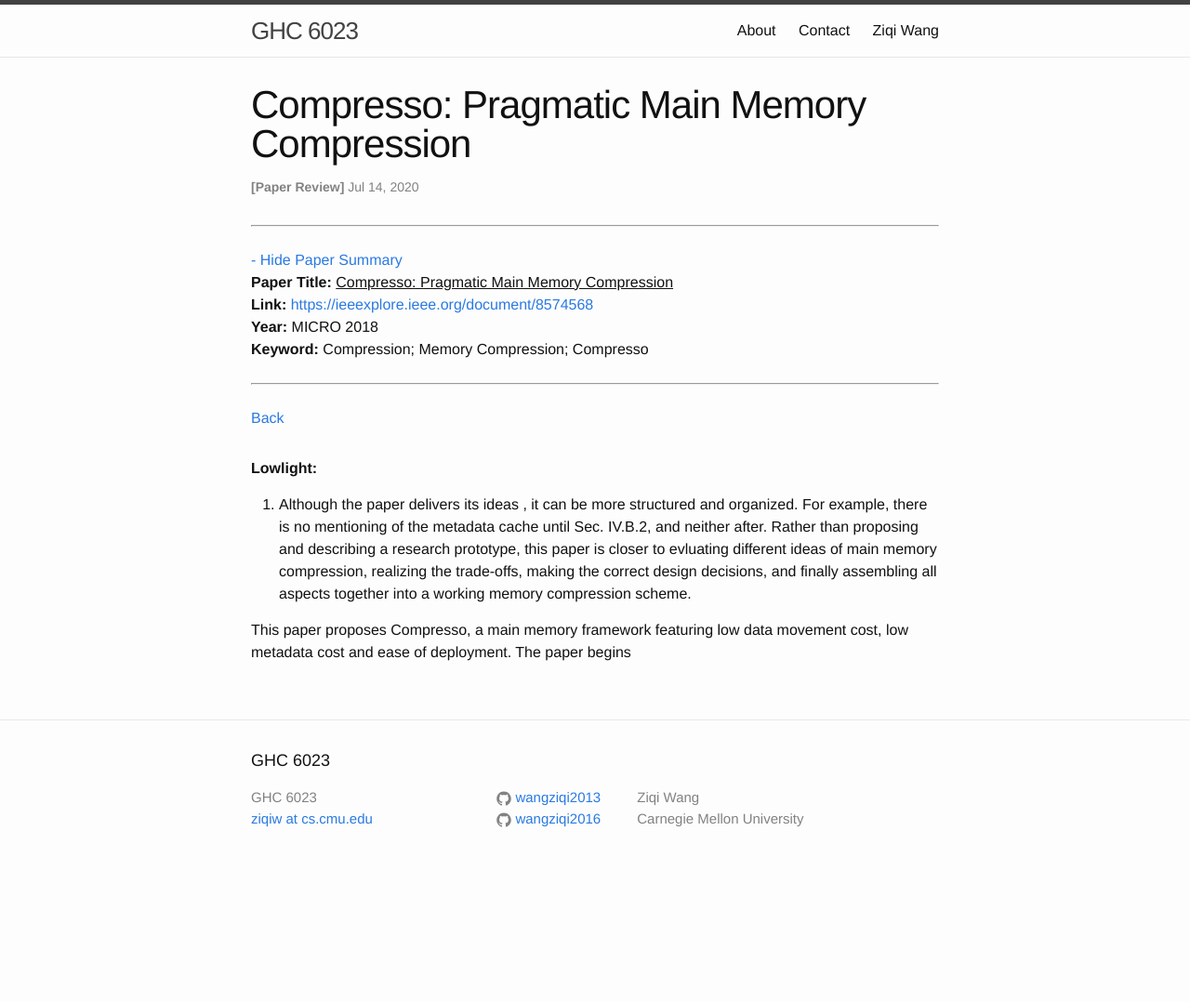
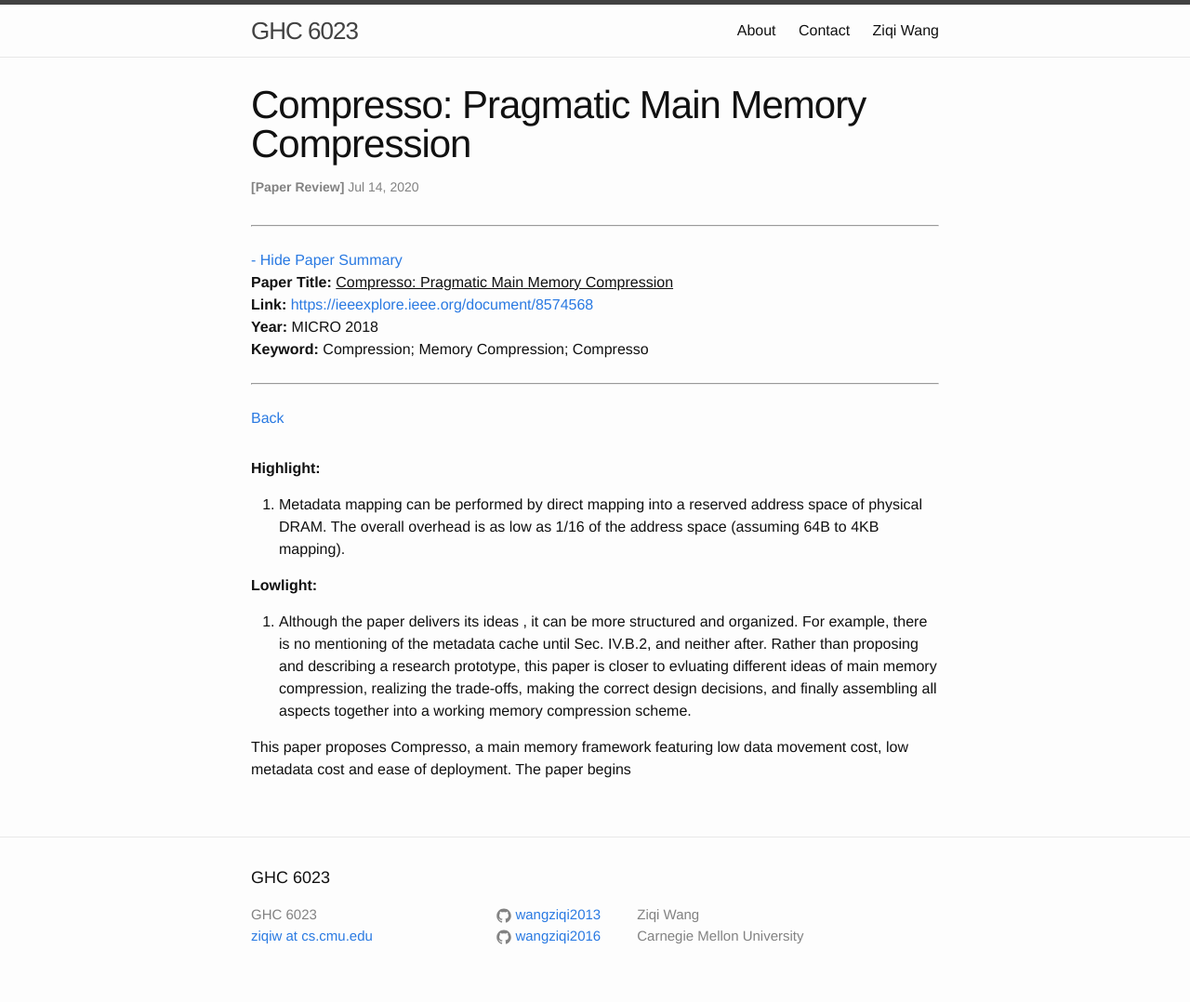
Before and after one commit to wangziqi2013/wangziqi2013.github.io, a Jekyll site: the page built from _posts/2020-07-13-compresso.markdown, in a window 1280 px wide. Shown: the whole page at 93% size. Built offline with Jekyll 4.4.1, drawn with Linux system fonts in a browser that asks for light colours; before the commit the page ends 952 px from its top, so only the background shows below that.

Commit message:
Adding highlight

```diff
--- a/_posts/2020-07-13-compresso.markdown
+++ b/_posts/2020-07-13-compresso.markdown
@@ -13,6 +13,11 @@ htm_cr:
 version_mgmt:
 ---
 
+**Highlight:**
+
+1. Metadata mapping can be performed by direct mapping into a reserved address space of physical DRAM. The overall overhead
+   is as low as 1/16 of the address space (assuming 64B to 4KB mapping).
+
 **Lowlight:**
 
 1. Although the paper delivers its ideas , it can be more structured and organized. For example, there is no mentioning
```
